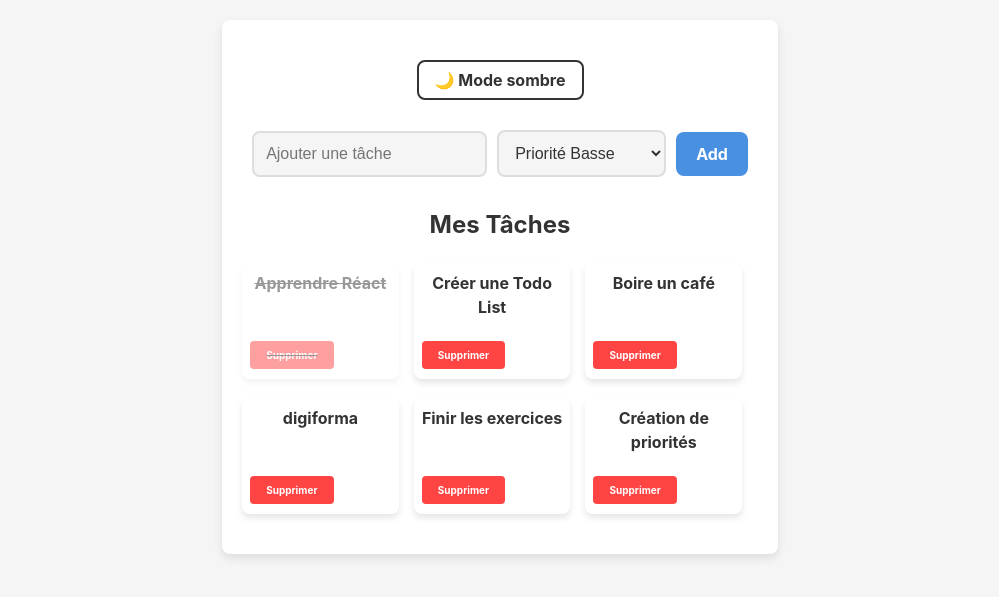
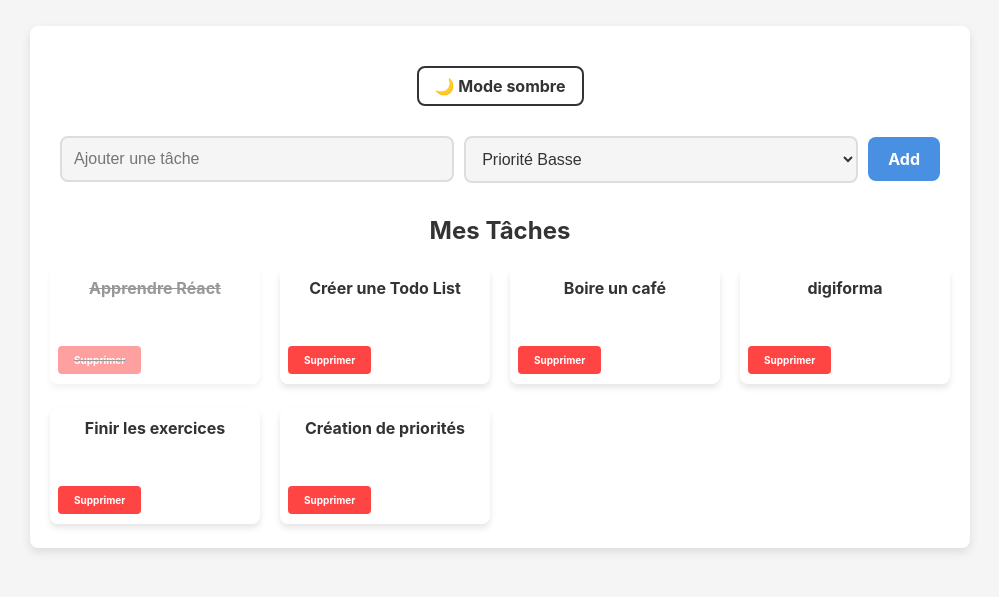
Before and after one commit to JneiraS/TodoReact, a React (Vite) app: page / in a window 1280 px wide. Shown: the part 113-710 px from the top of the page, without its empty margins (140-1139 px from the left). Built offline with nearby package versions, Linux system fonts and the light colour scheme; data requests are answered from the project's data file.

Commit message:
Finito utilisation de useMemo pour aug les performance de filtrage

```diff
--- a/src/App.css
+++ b/src/App.css
@@ -31,12 +31,14 @@
   ul {
     list-style: none;
     display: grid;
-    grid-template-columns: repeat(auto-fit, minmax(150px, 1fr)); /* Adaptatif */
-    gap: 15px;
+    grid-template-columns: repeat(auto-fit, minmax(200px, 2fr));
+    grid-auto-rows: minmax(100px, auto);
+    gap: 20px;
     list-style: none;
     padding: 0;
-    max-width: 500px;
-  }
+    max-width: 1200px;
+    width: 100%;
+    margin: 0 auto;  }
 
   li {
     position: relative;
@@ -126,7 +128,7 @@
   #root {
     text-align: center;
     padding: 20px;
-    max-width: 600px;
+    max-width: 900px;
     border-radius: var(--border-radius);
     box-shadow: 0 4px 10px rgba(0, 0, 0, 0.1);
     background: white;
@@ -215,9 +217,9 @@
   .basse,
   .haute {
   font-weight: 100;
-  border-radius: var(--border-radius);
-  font-size: 11px;
-  padding: 0 .4em;
+  border-radius: 4px;
+  font-size: 10px;
+  padding: 0 .5em;
   color: white;
 
   }
@@ -230,3 +232,11 @@
   .moyenne {
     background-color: rgb(243, 191, 95);
   }
+
+  .filter-buttons {
+    display: flex;
+    gap: 10px;
+    justify-content: center;
+    font-size: smaller;
+    margin-bottom: 20px;
+  }
```
